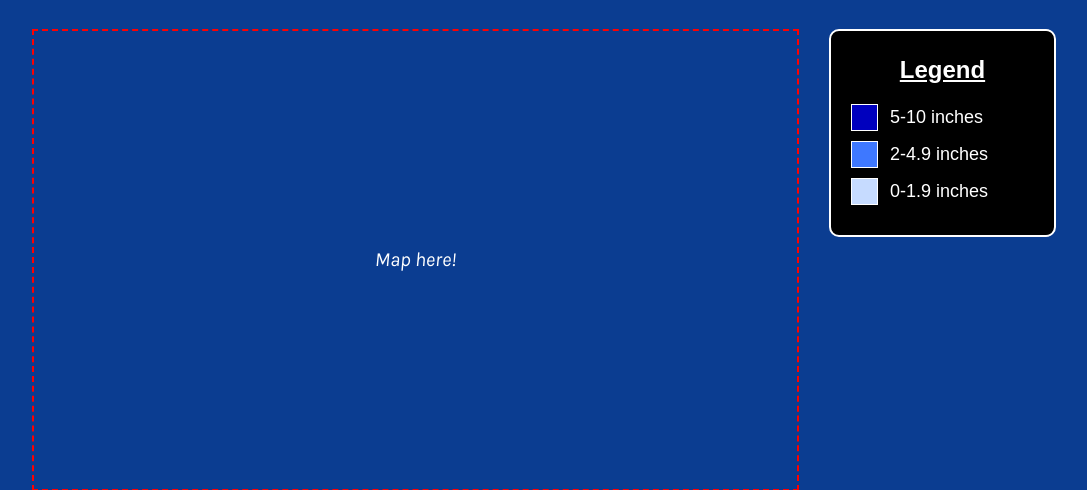
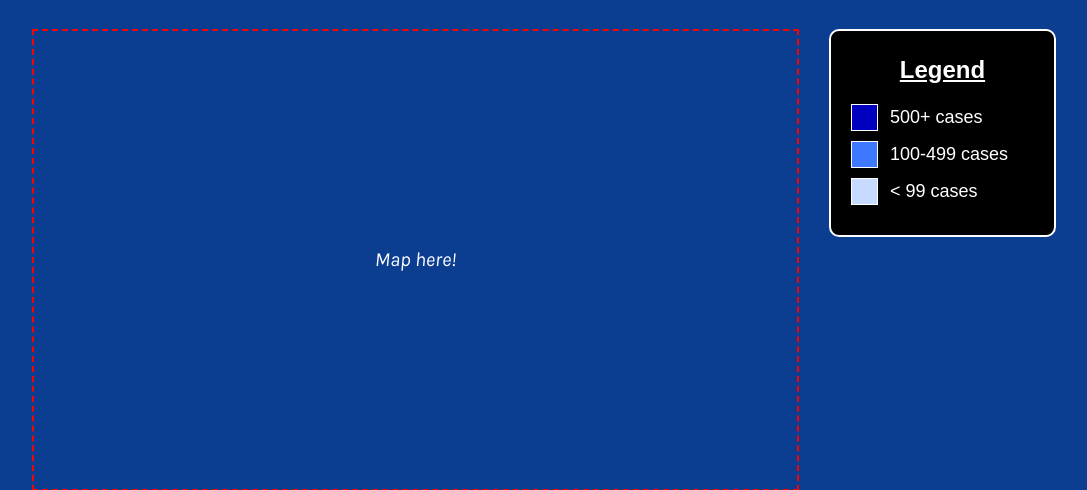
Before and after one commit to nicoleSpaul/itws2110-group2, a PHP site: page / in a window 1280 px wide. Shown: the part 185-675 px from the top of the page, without its empty margins (96-1183 px from the left). Run offline with PHP 8.4, Linux system fonts and the light colour scheme; some web fonts are replaced.

Commit message:
Updated legend

```diff
--- a/VERA/index.php
+++ b/VERA/index.php
@@ -72,15 +72,15 @@
         <h3 class="legend-title"><u>Legend</u></h3>
         <div class="legend-item">
           <div class="color-box" style="background-color: #0000BE;"></div>
-          <span>5-10 inches</span>
+          <span>500+ cases</span>
         </div>
         <div class="legend-item">
           <div class="color-box" style="background-color: #3E78FF;"></div>
-          <span>2-4.9 inches</span>
+          <span>100-499 cases</span>
         </div>
         <div class="legend-item">
           <div class="color-box" style="background-color: #C6DBFF;"></div>
-          <span>0-1.9 inches</span>
+          <span>< 99 cases</span>
         </div>
       </div>
     </div>
```
